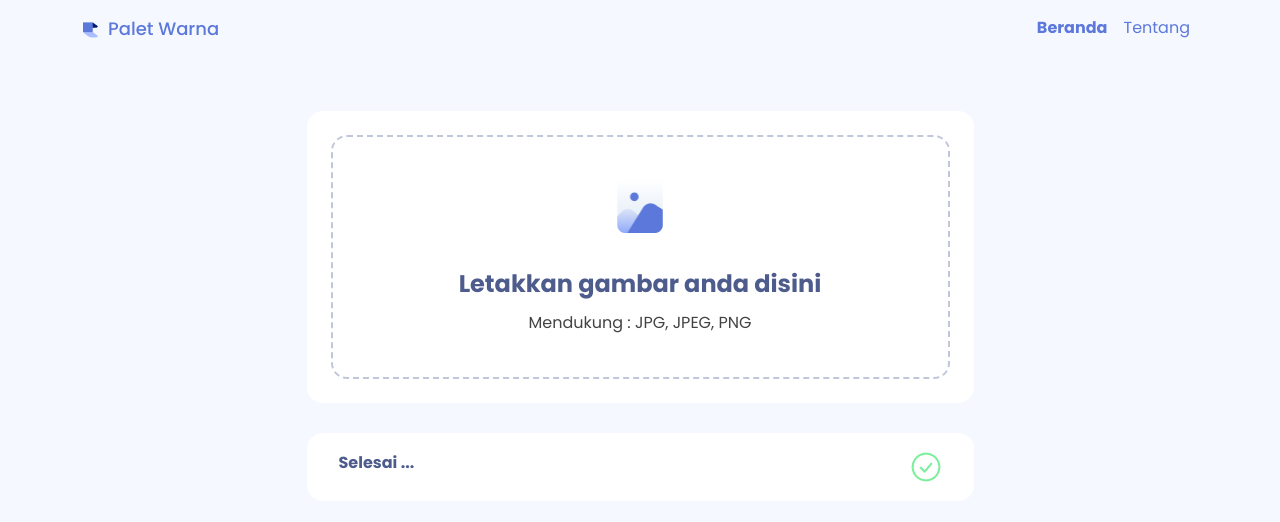
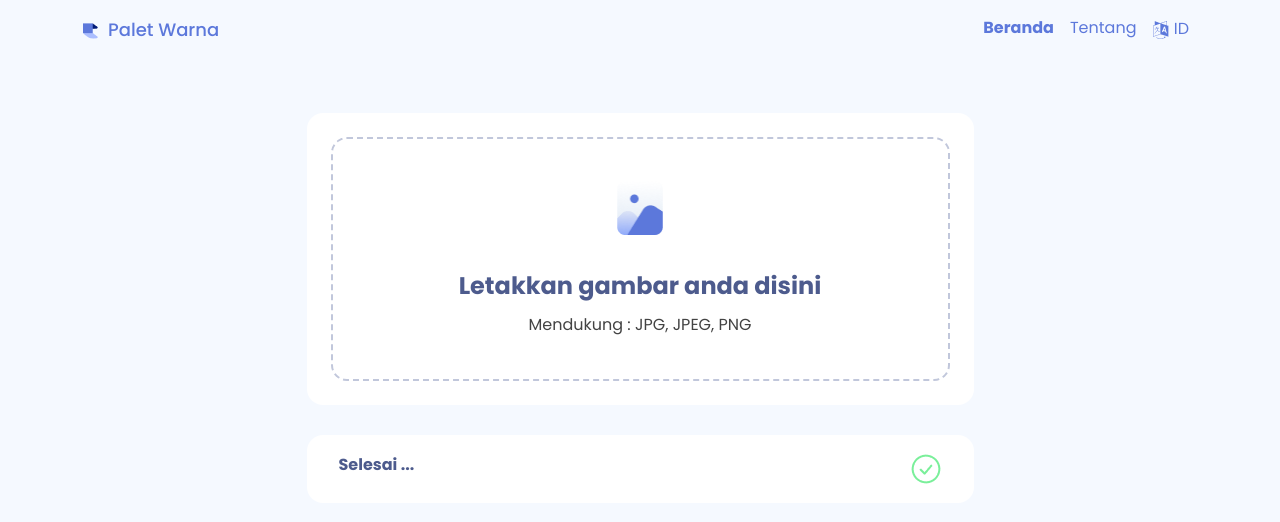
Before and after one commit to ridwan-p/color-palette, a React (Create React App) app: page / in a window 1280 px wide. Shown: the top 522 px of the page. Built offline with nearby package versions, Linux system fonts and the light colour scheme.

Commit message:
icon language

```diff
--- a/src/assets/index.ts
+++ b/src/assets/index.ts
@@ -2,3 +2,4 @@ export { default as logo } from './logo.png'
 export { default as placeholder } from './placeholder.png'
 export { default as ic_close } from './ic_close.png'
 export { default as ic_check } from './ic_check.png'
+export { default as ic_language } from './ic_language.png'
--- a/src/components/navbar/Navbar.tsx
+++ b/src/components/navbar/Navbar.tsx
@@ -1,4 +1,4 @@
-import { logo } from 'assets'
+import { ic_language, logo } from 'assets'
 import { FC } from 'react'
 import { NavLink } from 'react-router-dom'
 import "./Navbar.scss"
@@ -26,6 +26,9 @@ export const Navbar: FC<Props> = () => {
             <li className="nav-item">
               <NavLink className="nav-link" to="/about">Tentang</NavLink>
             </li>
+            <li className="nav-item">
+              <button className='btn btn-link nav-link'> <img src={ic_language} alt="language" height={18} width={16} /> ID</button>
+            </li>
           </ul>
         </div>
       </div>
```
Also changed, not shown: src/assets/ic_language.png (added).
